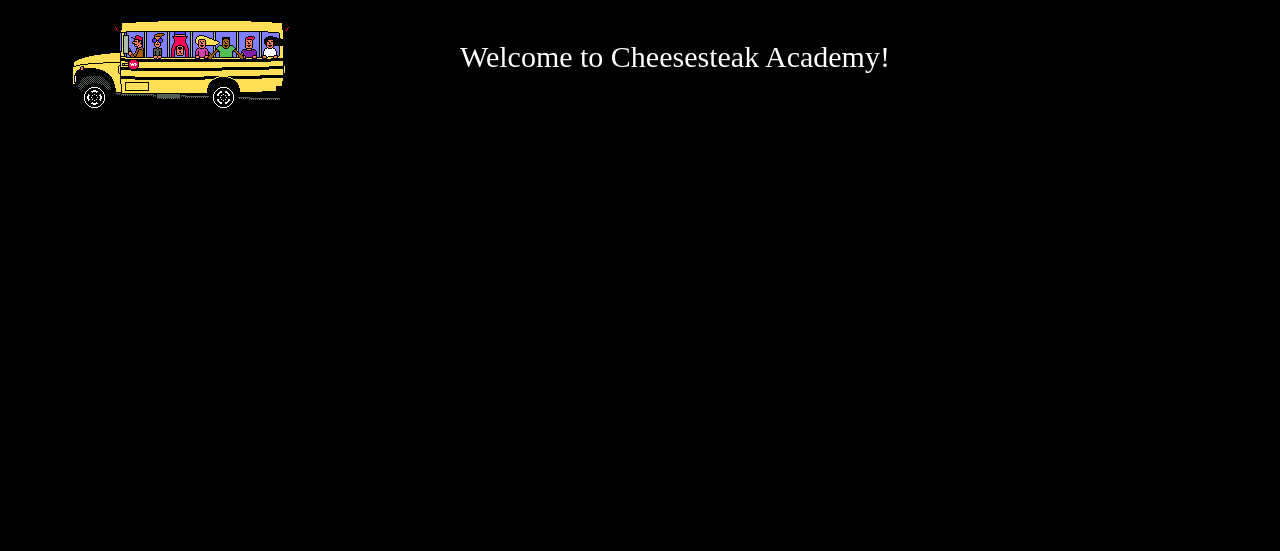
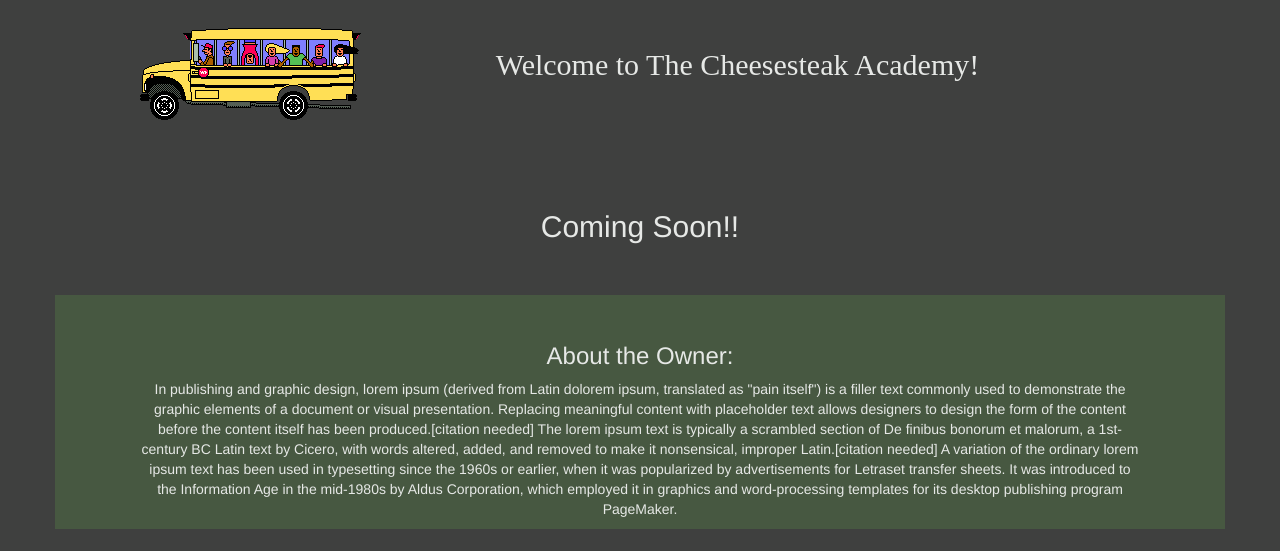
Before and after one commit to pootispenser1985/cheesesteakacademy, a PHP site: page / in a window 1280 px wide. Shown: the top 551 px of the page. Before the commit the page ends 108 px from the top, so only its background shows below. Run offline with PHP 8.4, Linux system fonts and the light colour scheme; some libraries are stand-ins or nearby versions.

Commit message:
got a google map on it, need to make a way for truck to move

```diff
--- a/index.html
+++ /dev/null
@@ -1,24 +0,0 @@
-<!DOCTYPE html>
-<head>
-  <meta charset="utf-8">
-  <meta name="viewport" content="width=device-width, initial-scale=1">
-  <script src="http://thrashcan.net/includes/jquery-3.1.1.min.js"></script>
-  <link rel="stylesheet" href="http://thrashcan.net/includes/bootstrap.min.css">
-  <script src="http://thrashcan.net/includes/bootstrap.min.js"></script>
-  <link rel="stylesheet"
-    href="http://cdnjs.cloudflare.com/ajax/libs/font-awesome/4.6.3/css/font-awesome.min.css">
-  <link href="https://fonts.googleapis.com/css?family=Rokkitt" rel="stylesheet">
-  <link rel="stylesheet" type="text/css" href="main.css?v030817h">
-</head>
-<body>
-  <div class="container">
-    <div class="row" id="intro">
-      <div class="col-lg-4 col-xs-12">
-        <img src="pics/bus.gif" />
-      </div>
-      <div class="col-lg-6">
-        <h2>Welcome to Cheesesteak Academy!</h2>
-      </div>
-    </div>
-  </div>
-</body>
--- /dev/null
+++ b/index.php
@@ -0,0 +1,64 @@
+<!DOCTYPE html>
+<head>
+  <meta charset="utf-8">
+  <meta name="viewport" content="width=device-width, initial-scale=1">
+  <script src="http://thrashcan.net/includes/jquery-3.1.1.min.js"></script>
+  <link rel="stylesheet" href="http://thrashcan.net/includes/bootstrap.min.css">
+  <script src="http://thrashcan.net/includes/bootstrap.min.js"></script>
+  <link rel="stylesheet"
+    href="http://cdnjs.cloudflare.com/ajax/libs/font-awesome/4.6.3/css/font-awesome.min.css">
+  <link href="https://fonts.googleapis.com/css?family=Rokkitt" rel="stylesheet">
+  <link rel="stylesheet" type="text/css" href="main.css?v=a">
+</head>
+<body>
+  <div class="container">
+    <div class="row" id="intro">
+      <div class="col-lg-4 col-xs-12 text-center">
+        <img src="pics/bus.gif" />
+      </div>
+      <div class="col-lg-6 col-xs-12 text-center">
+        <h2>Welcome to The Cheesesteak Academy!</h2>
+      </div>
+    </div>
+
+    <div class="row text-center" id="comingSoon">
+      <h2>Coming Soon!!</h2>
+    </div>
+
+    <div class="row text-center" id="aboutChris">
+      <div class="col-lg-12 col-xs-12">
+        <h3>About the Owner:</h3>
+        <p>In publishing and graphic design, lorem ipsum (derived from Latin
+          dolorem ipsum, translated as "pain itself") is a filler text commonly
+          used to demonstrate the graphic elements of a document or visual presentation.
+          Replacing meaningful content with placeholder text allows designers to
+          design the form of the content before the content itself has been produced.[citation needed]
+          The lorem ipsum text is typically a scrambled section of De finibus bonorum
+          et malorum, a 1st-century BC Latin text by Cicero, with words altered,
+          added, and removed to make it nonsensical, improper Latin.[citation needed]
+          A variation of the ordinary lorem ipsum text has been used in typesetting since
+          the 1960s or earlier, when it was popularized by advertisements for Letraset
+          transfer sheets. It was introduced to the Information Age in the mid-1980s
+          by Aldus Corporation, which employed it in graphics and word-processing
+          templates for its desktop publishing program PageMaker.
+        </p>
+      </div>
+    </div>
+
+    <div class="row" id="truckFinder">
+      <div class="col-lg-6 col-xs-12">
+        <h4>Don't miss the bus!</h4>
+        <iframe
+          width="100%"
+          height="350px"
+          frameborder="0" style="border:0"
+          src="https://www.google.com/maps/embed/v1/place?key=AIzaSyAb_y9cQ9NdEHYasf3R2UnTLS4kMRe_W9M&q=1706+Heil+Quaker+Blvd+La+Vergne+TN" allowfullscreen>
+        </iframe>
+      </div>
+      <div class="col-lg-6 col-xs-12">
+        <img src="/pics/cheese-steak-629342_640.jpg">
+      </div>
+    </div>
+  </div>
+  </div>
+</body>
--- a/main.css
+++ b/main.css
@@ -1,13 +1,31 @@
 body {
-  background-color: black;
+  background-color: #3F403F;
 }
 
 .container {
-  background-color: black;
+  background-color: #3F403F;
+  color: #E6E8E6;
+}
+
+#aboutChris {
+  background-color: #475841;
+  padding-top: 2em;
+  padding-left: 5em;
+  padding-right: 5em;
+  margin-bottom: 3em;
+}
+
+#comingSoon {
+  padding-top: 2em;
+  margin-bottom: 3em;
 }
 
 #intro {
-  color: white;
   font-family: Rokkit;
-  margin-top: 20px;
+  margin-bottom: 3em;
+  margin-top: 2em;
 }
+
+#truckFinder img {
+  width: 100%;
+}
```
Also changed, not shown: 1 other file.
